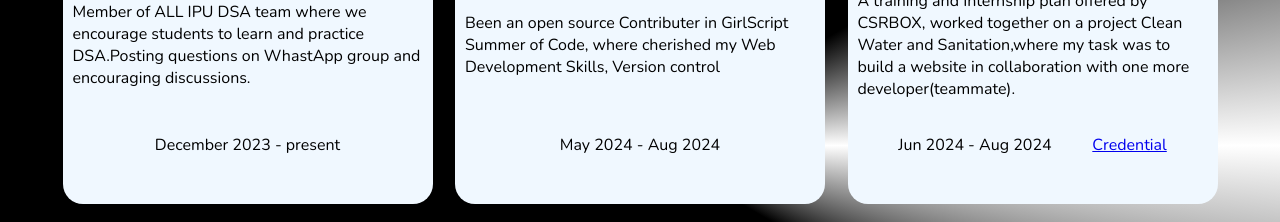
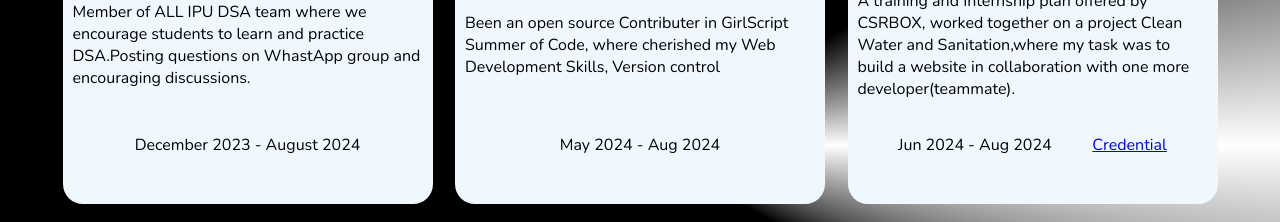
Before and after one commit to arpan2233/Arpan-Portfolio, a React (Vite) app: page / in a window 1280 px wide. Shown: the part 2900-3122 px from the top of the page. Built offline with nearby package versions, Linux system fonts and the light colour scheme.

Commit message:
Update experincedata.js

```diff
--- a/src/components/experincedata.js
+++ b/src/components/experincedata.js
@@ -2,7 +2,7 @@ const experience = [
     {
         title:"Member of All IPU Community",
         content:"Member of ALL IPU DSA team where we encourage students to learn and practice DSA.Posting questions on WhastApp group and encouraging discussions.",
-        duration:"December 2023 - present",
+        duration:"December 2023 - August 2024",
         isCredentials: false,
         Credential: "NA"
     },
```
